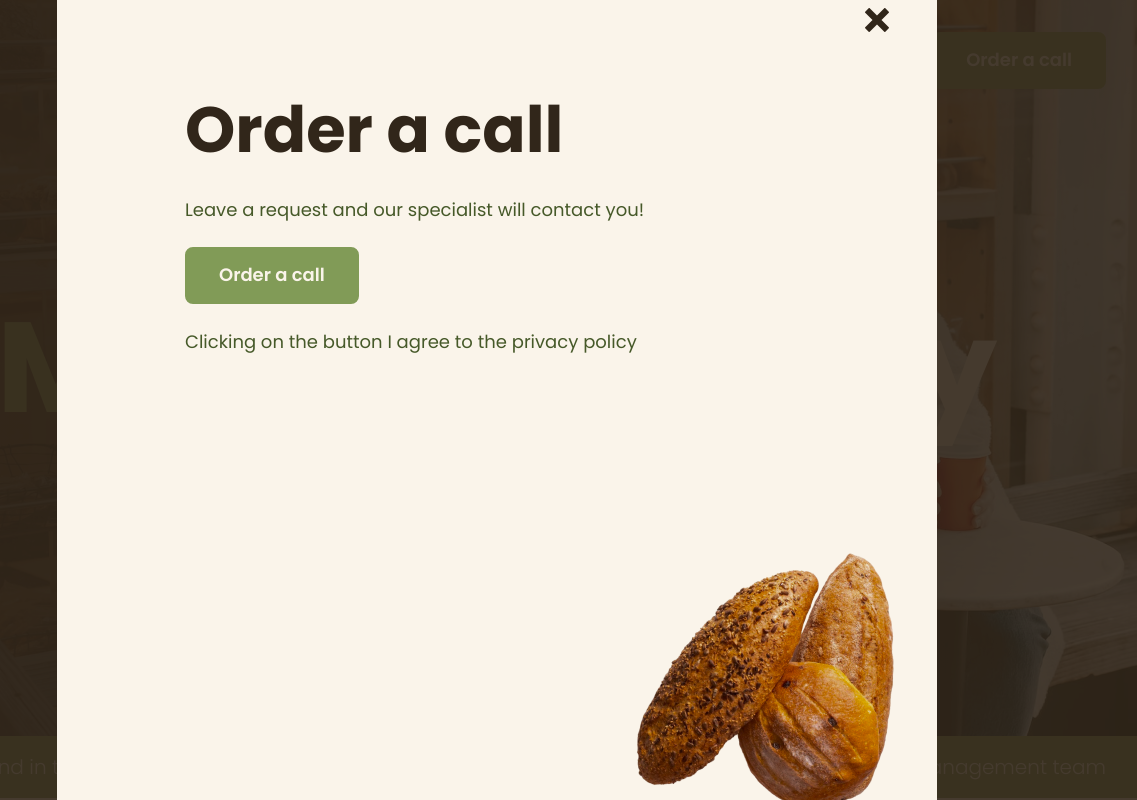
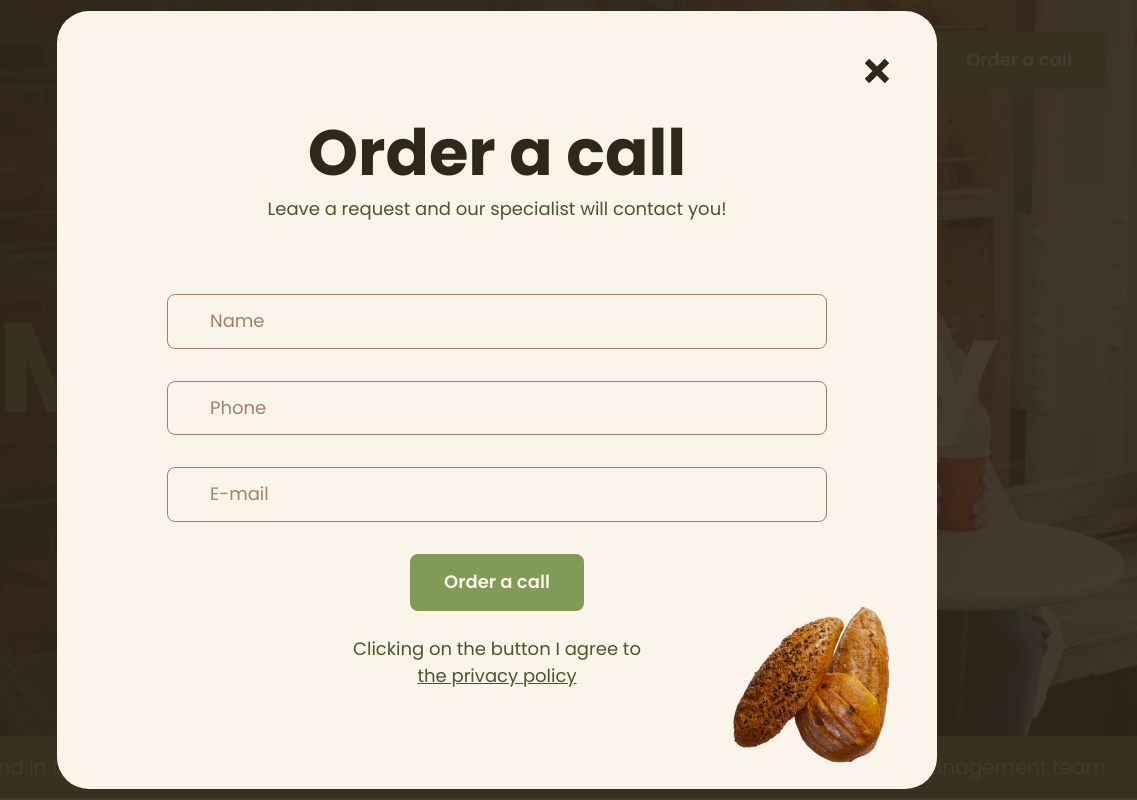
Before and after one commit to AlonaZhd/bakery_landing, a plain HTML site: page index.html in a window 1280 px wide. Shown: the top 800 px of the page, 143-1280 px from the left. Drawn offline with Linux system fonts and the light colour scheme.

Commit message:
add a contact form and easily validate it

```diff
--- a/css/styles.css
+++ b/css/styles.css
@@ -80,6 +80,7 @@ img {
 
 .nav__link {
     color: var(--color-primary-light);
+    transition: all 0.7s;
 }
 
 .nav__link:hover {
@@ -91,11 +92,11 @@ img {
 .button {
     color: var(--color-primary-light);
     font-weight: var(--font-semi-bold);
-
     padding: 16px 32px;
     border-radius: 8px;
     border: 2px solid var(--color-brand-light);
     background-color: var(--color-brand-light);
+    transition: all 0.5s;
 }
 
 .button:hover {
@@ -141,6 +142,18 @@ img {
     justify-content: space-between;
     align-items: center;
     gap: 64px;
+}
+
+.header__nav .nav__link {
+    padding: 12px 32px;
+    border-radius: 8px;
+    border: 2px solid transparent;
+}
+
+.header__nav .nav__link:hover {
+    border-color: var(--color-primary-light);
+    background-color: var(--color-primary-light);
+    color: var(--color-brand-dark);
 }
 
 /*=============== HERO ===============*/
@@ -291,6 +304,11 @@ img {
     border-radius: 50%;
     border: 1px solid var(--color-primary-dark);
     fill: var(--color-primary-dark);
+    transition: all 0.5s;
+}
+
+.carousel-button.next {
+    transform: rotate(180deg);
 }
 
 .carousel-button:hover {
@@ -329,6 +347,7 @@ img {
     );
     border-radius: 16px;
     overflow: hidden;
+    cursor: pointer;
 }
 
 .format-card__img {
@@ -338,6 +357,11 @@ img {
     left: 0;
     width: 100%;
     height: 100%;
+    transition: transform 0.7s;
+}
+
+.format-card:hover .format-card__img {
+    transform: scale(1.2);
 }
 
 .format-card__title {
@@ -359,16 +383,32 @@ img {
 
 .contacts-section__container {
     display: flex;
+    justify-content: space-between;
     gap: 32px;
 }
 
 .contacts__form {
     display: flex;
     flex-direction: column;
+    align-items: flex-start;
+    gap: 16px;
+}
+
+.contacts__form .form__title {
+    align-items: flex-start;
+}
+
+.contacts__form .contact-form {
+    margin-top: 26px;
+}
+
+.contacts__form .contact-form {
+    padding: 0;
 }
 
 .contacts__map {
     border-radius: 16px;
+    height: auto;
 }
 
 /*=============== FOOTER ===============*/
@@ -433,6 +473,7 @@ img {
 
 .icon__social {
     fill: var(--color-primary-light);
+    transition: all 0.5s;
 }
 
 .icon__social:hover {
@@ -443,6 +484,7 @@ img {
 
 .backdrop {
     position: fixed;
+    padding: 20px 0;
     top: 0;
     bottom: 0;
     left: 0;
@@ -451,10 +493,10 @@ img {
     display: flex;
     align-items: center;
     justify-content: center;
+    transition: all 0.7s;
 }
 
 .backdrop.is-hidden {
-    /* display: none; */
     opacity: 0;
     visibility: hidden;
     pointer-events: none;
@@ -462,7 +504,7 @@ img {
 
 .modal {
     width: 880px;
-    height: 880px;
+    max-height: 880px;
     background-color: var(--color-primary-light);
     border-radius: 32px;
     position: relative;
@@ -471,11 +513,13 @@ img {
 .modal::before {
     content: "";
     position: absolute;
-    bottom: 30px;
-    right: 0;
-    width: 350px;
-    height: 340px;
+    right: -30px;
+    bottom: 0px;
+    width: 30%;
+    height: 30%;
     background-image: url(/images/decor-bread-large.png);
+    background-repeat: no-repeat;
+    background-size: contain;
 }
 
 .modal .modal-button__close {
@@ -487,9 +531,49 @@ img {
     fill: var(--color-primary-dark);
 }
 
-.modal__container {
-    padding: 128px;
+.form__container {
+    padding: 100px;
     display: flex;
     flex-direction: column;
+    align-items: center;
     gap: 24px;
+    text-align: center;
 }
+
+.form__title {
+    display: flex;
+    flex-direction: column;
+    align-items: center;
+}
+
+.contact-form {
+    width: 100%;
+    padding: 0 10px;
+    display: flex;
+    flex-direction: column;
+    align-items: center;
+    gap: 32px;
+    margin-top: 48px;
+}
+
+input::placeholder {
+    color: var(--color-input);
+}
+
+.form__input {
+    width: 100%;
+    padding: 16px 42px;
+    border-radius: 8px;
+    border: 1px solid var(--color-input);
+    background-color: transparent;
+}
+
+.form__input:focus {
+    border: 1px solid var(--color-brand-dark);
+    outline: none;
+}
+
+.text--accent-dark a {
+    color: var(--color-brand-dark);
+    text-decoration: underline;
+}
--- a/index.html
+++ b/index.html
@@ -19,10 +19,10 @@
                         <img src="./images/logo.svg" alt="logo">
                     </a>
                     <ul class="header__nav">
-                        <li><a class="nav__link" href="#traditions-section section">Our traditions</a></li>
-                        <li><a class="nav__link" href="#chefs-section section">Our chefs</a></li>
-                        <li><a class="nav__link" href="#formats-section section">Formats</a></li>
-                        <li><a class="nav__link" href="#contacts">Contacts</a></li>
+                        <li><a class="nav__link" href="#traditions-section">Our traditions</a></li>
+                        <li><a class="nav__link" href="#chefs-section">Our chefs</a></li>
+                        <li><a class="nav__link" href="#formats-section">Formats</a></li>
+                        <li><a class="nav__link" href="#contacts-section">Contacts</a></li>
                     </ul>
                     <button class="button modal-button__open" type="button">Order a call</button>
                 </div>
@@ -136,7 +136,7 @@
                                 </article>
                             </li>
                         </ul>
-                        <button type="button" class="carousel-button">
+                        <button type="button" class="carousel-button next">
                             <svg width="16" height="16">
                                 <use href="./images/icons.svg#icon-arrow"></use>
                             </svg>
@@ -148,12 +148,22 @@
                 <div class="container">
                     <div class="contacts-section__container">
                         <div class="contacts__form">
-                            <h2 class="section__tittle">Join the bakery chains</h2>
-                            <p class="text--accent-dark">Fill out the form to get in touch with us!</p>
-                            <button class="button button--contact" type="button">Order a call</button>
-                            <span class="text--accent-dark">Clicking on the button I agree to the privacy policy</span>
+                            <div class="form__title">
+                                <h2 class="section__tittle">Order a call</h2>
+                                <p class="text--accent-dark">Leave a request and our specialist will contact you!</p>
+                            </div>
+
+                            <form name="contact-form" novalidate class="contact-form">
+                                <input class="form__input" type="text" placeholder="Name" required>
+                                <input class="form__input" type="tel" placeholder="Phone" required>
+                                <input class="form__input" type="email" placeholder="E-mail" required>
+                                <button class="button button--contact" type="submit">Order a call</button>
+                            </form>
+
+                            <span class="text--accent-dark">Clicking on the button I agree to <br>
+                                <a href="#">the privacy policy</a></span>
                         </div>
-                        <iframe class="contacts__map" src="https://www.google.com/maps/embed?pb=!1m18!1m12!1m3!1d2540.1640531314047!2d30.491233500000003!3d50.4566697!2m3!1f0!2f0!3f0!3m2!1i1024!2i768!4f13.1!3m3!1m2!1s0x40d4ce637bfe1717%3A0x5370c2254ad1b952!2z0LLRg9C70LjRhtGPINCh0ZbRh9C-0LLQuNGFINCh0YLRgNGW0LvRjNGG0ZbQsiwgNTQsINCa0LjRl9CyLCDQo9C60YDQsNGX0L3QsCwgMDIwMDA!5e0!3m2!1suk!2spl!4v1699123955912!5m2!1suk!2spl" width="600" height="450" style="border:0;" allowfullscreen="" loading="lazy" referrerpolicy="no-referrer-when-downgrade"></iframe>
+                        <iframe class="contacts__map" src="https://www.google.com/maps/embed?pb=!1m18!1m12!1m3!1d2540.1640531314047!2d30.491233500000003!3d50.4566697!2m3!1f0!2f0!3f0!3m2!1i1024!2i768!4f13.1!3m3!1m2!1s0x40d4ce637bfe1717%3A0x5370c2254ad1b952!2z0LLRg9C70LjRhtGPINCh0ZbRh9C-0LLQuNGFINCh0YLRgNGW0LvRjNGG0ZbQsiwgNTQsINCa0LjRl9CyLCDQo9C60YDQsNGX0L3QsCwgMDIwMDA!5e0!3m2!1suk!2spl!4v1699123955912!5m2!1suk!2spl" width="600" height="600" style="border:0;" allowfullscreen="" loading="lazy" referrerpolicy="no-referrer-when-downgrade"></iframe>
                     </div>
                 </div>
             </section>
@@ -211,11 +221,21 @@
                 </svg>
             </button>
 
-            <div class="modal__container">
-                <h2 class="section__tittle">Order a call</h2>
-                <p class="text--accent-dark">Leave a request and our specialist will contact you!</p>
-                <button class="button button--contact" type="button">Order a call</button>
-                <span class="text--accent-dark">Clicking on the button I agree to the privacy policy</span>
+            <div class="form__container">
+                <div class="form__title">
+                    <h2 class="section__tittle">Order a call</h2>
+                    <p class="text--accent-dark">Leave a request and our specialist will contact you!</p>
+                </div>
+
+                <form name="contact-form" class="contact-form">
+                    <input class="form__input" type="text" placeholder="Name" pattern=”/^[a-z0-9_-]{3,16}$/” required>
+                    <input class="form__input" type="tel" placeholder="Phone" required>
+                    <input class="form__input" type="email" placeholder="E-mail" required>
+                    <button class="button button--contact" type="submit">Order a call</button>
+                </form>
+
+                <span class="text--accent-dark">Clicking on the button I agree to <br>
+                    <a href="#">the privacy policy</a></span>
             </div>
         </div>
     </div>
```
